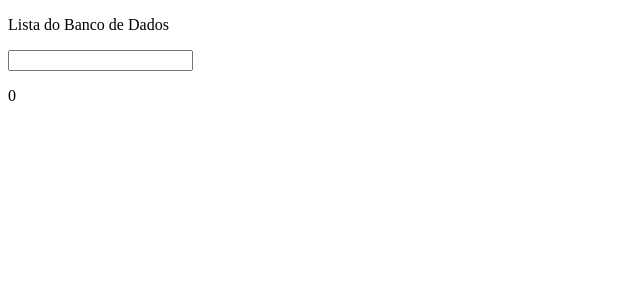
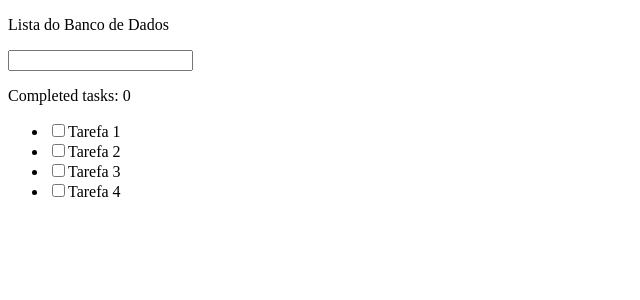
Before and after one commit to Achette/React-template-typescript, a React (Create React App) app: page /listabd in a window 1280 px wide. Shown: the top 300 px of the page, without its empty margins (0-640 px from the left). Built offline with nearby package versions, Linux system fonts and the light colour scheme; data requests are answered from the project's data file.

Commit message:
Added: function for adding data in API

```diff
--- a/mock/db.json
+++ b/mock/db.json
@@ -9,6 +9,16 @@
       "title": "Tarefa 2",
       "isCompleted": false,
       "id": 2
+    },
+    {
+      "title": "Tarefa 3",
+      "isCompleted": false,
+      "id": 3
+    },
+    {
+      "title": "Tarefa 4",
+      "isCompleted": false,
+      "id": 4
     }
   ]
 }
--- a/src/app/pages/dashboard/AddingDB.tsx
+++ b/src/app/pages/dashboard/AddingDB.tsx
@@ -1,4 +1,6 @@
-import { useCallback, useState } from "react";
+import { useCallback, useEffect, useState } from "react";
+import { ApiException } from "../../shared/services/api/ApiException";
+import { TasksServices } from "../../shared/services/api/tasks/TasksServices";
 
 interface ITarefa {
   id: number;
@@ -7,7 +9,19 @@ interface ITarefa {
 }
 
 export const AddingDB = () => {
+
   const [list, setList] = useState<ITarefa[]>([]);
+
+  useEffect(() => {
+    TasksServices.getAll()
+    .then((result) => {
+      if(result instanceof ApiException) {
+        alert(result.message)
+      } else {
+        setList(result)
+      }
+    })
+  }, [])
 
   const handleInputKeyDown: React.KeyboardEventHandler<HTMLInputElement> =
     useCallback((e) => {
@@ -17,20 +31,19 @@ export const AddingDB = () => {
             const value = e.currentTarget.value
             e.currentTarget.value = ''
 
-            setList((oldList) => {
-                if(oldList.some((listItem) => listItem.title === value)) return oldList
+            if(list.some((listItem) => listItem.title === value)) return
 
-                return [
-                    ...oldList,
-                    {
-                        id: oldList.length,
-                        title: value,
-                        isCompleted: false,
-                    }
-                ]
+            TasksServices.create({ title: value, isCompleted: false, })
+            .then((result) => {
+              if(result instanceof ApiException) {
+                alert(result.message)
+              } else {
+                setList((oldList) => [...oldList, result]
+              )
+              }
             })
         }
-    }, []);
+    }, [list]);
 
   return (
     <div>
@@ -38,7 +51,7 @@ export const AddingDB = () => {
 
       <input onKeyDown={handleInputKeyDown} />
 
-      <p>{list.filter((listItem) => listItem.isCompleted).length}</p>
+      <p>Completed tasks: {list.filter((listItem) => listItem.isCompleted).length}</p>
 
       <ul>
         {list.map((listItem, index) => {
```
